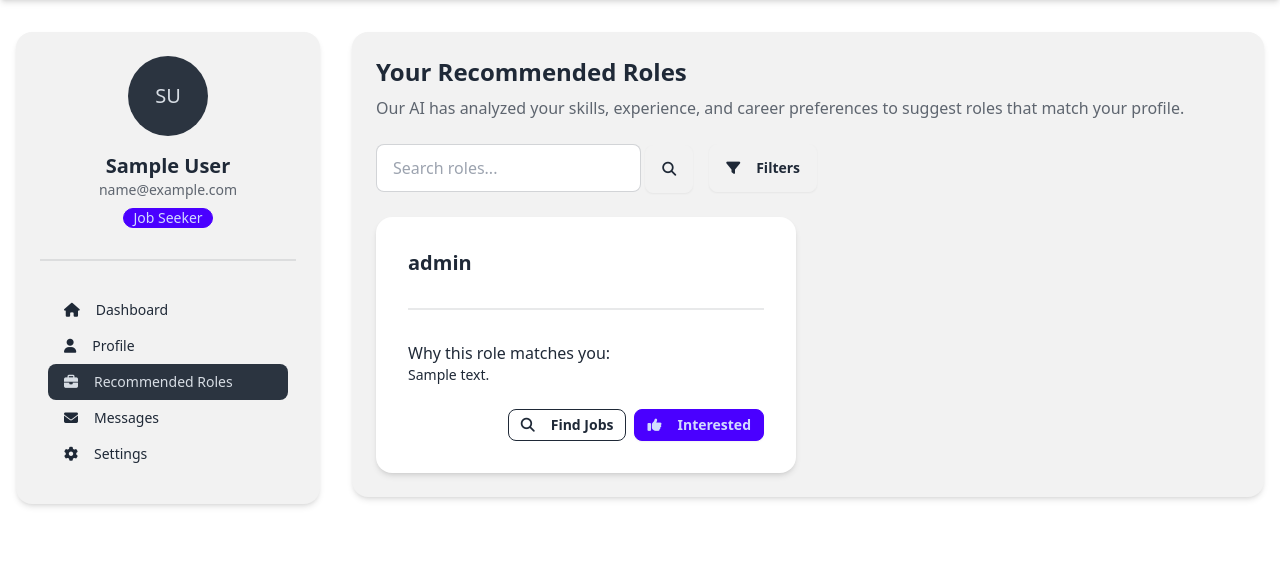
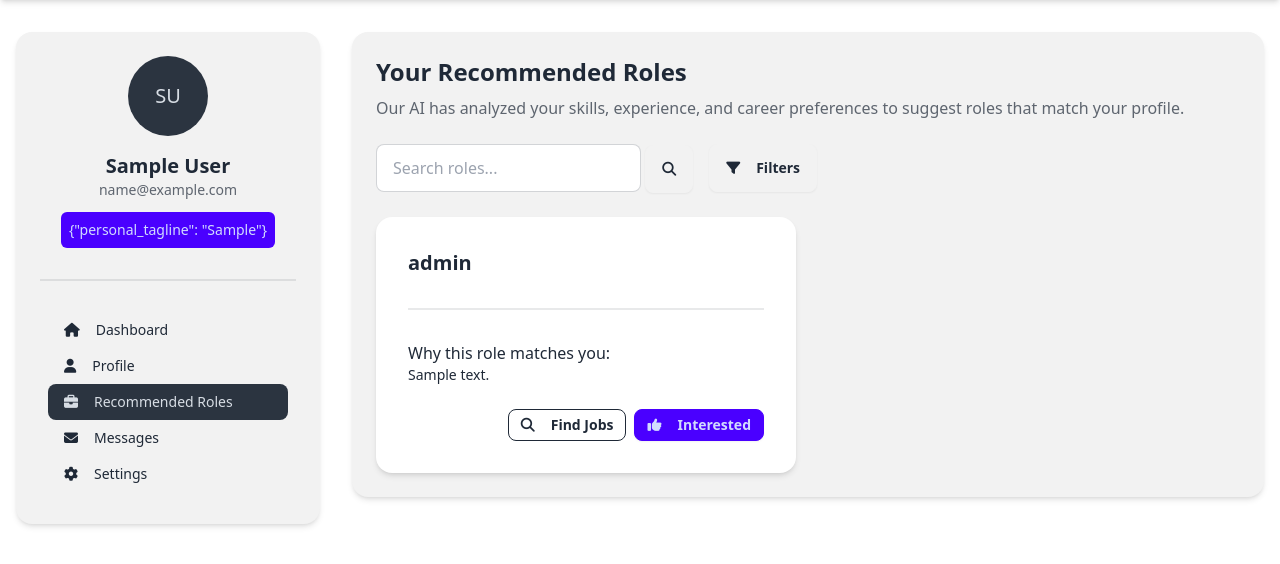
Before and after one commit to btfranklin/hiredar-saas-archive, a Django app: page /job-seekers/recommendations/ in a window 1280 px wide. Shown: the part 64-628 px from the top of the page. Run offline with Django 5.2, Linux system fonts and the light colour scheme; a user stored in the database is signed in; tables that the repository leaves empty hold one stand-in row (values such as "Sample post"); some libraries are stand-ins or nearby versions.

Commit message:
Add API endpoint for personal tagline retrieval and update sidebar component
- Introduced `PersonalTaglineView` to handle requests for job seekers' personal taglines, including comprehensive error handling for user type and profile existence.
- Updated the sidebar template to dynamically fetch and display the personal tagline using HTMX, enhancing user experience with real-time updates.

```diff
--- a/apps/job_seekers/templates/job_seekers/components/sidebar.html
+++ b/apps/job_seekers/templates/job_seekers/components/sidebar.html
@@ -14,7 +14,17 @@
 
             <h1 class="text-xl font-bold">{{ user.get_full_name }}</h1>
             <p class="text-sm text-base-content/70">{{ user.email }}</p>
-            <div class="badge badge-primary mt-2">Job Seeker</div>
+            <div id="tagline-container" class="bg-primary text-primary-content p-2 rounded-md mt-3 text-sm max-w-full text-center">
+                <div
+                    hx-get="{% url 'job_seekers:api_personal_tagline' %}"
+                    hx-trigger="load, every 5s"
+                    hx-swap="innerHTML"
+                    hx-target="this"
+                    hx-indicator="#tagline-spinner">
+                    <span id="tagline-spinner" class="loading loading-spinner loading-xs mr-1"></span>
+                    <span>Job Seeker</span>
+                </div>
+            </div>
         </div>
 
         <div class="divider"></div>
@@ -38,3 +48,14 @@
         </ul>
     </div>
 </div>
+
+<!-- Script to handle stop polling event -->
+<script>
+    document.body.addEventListener('stopPolling', function(evt) {
+        const target = document.querySelector(evt.detail.target + ' [hx-trigger]');
+        if (target) {
+            // Remove the polling trigger
+            target.removeAttribute('hx-trigger');
+        }
+    });
+</script>
--- a/apps/job_seekers/urls.py
+++ b/apps/job_seekers/urls.py
@@ -3,6 +3,7 @@
 from django.urls import path
 from django.urls.resolvers import URLPattern
 
+from apps.job_seekers.views.api_views import PersonalTaglineView
 from apps.job_seekers.views.dashboard_views import (
     DashboardView,
     RoleRecommendationsView,
@@ -34,4 +35,10 @@ urlpatterns: list[URLPattern] = [
         ResumeProcessingTaskProgressView.as_view(),
         name="task_status",
     ),
+    # API endpoints
+    path(
+        "api/personal-tagline/",
+        PersonalTaglineView.as_view(),
+        name="api_personal_tagline",
+    ),
 ]
--- /dev/null
+++ b/apps/job_seekers/views/api_views.py
@@ -0,0 +1,70 @@
+"""API views for job seekers."""
+
+import json
+import logging
+from typing import Any, cast
+
+from django.contrib.auth.mixins import LoginRequiredMixin
+from django.http import HttpRequest, HttpResponse, JsonResponse
+from django.views import View
+
+from apps.authentication.types import AuthenticatedUser
+
+# Setup logging
+logger = logging.getLogger(__name__)
+
+
+class PersonalTaglineView(LoginRequiredMixin, View):
+    """API view to retrieve the personal tagline for a job seeker."""
+
+    def get(self, request: HttpRequest) -> HttpResponse:
+        """
+        Get the personal tagline for the authenticated job seeker.
+
+        Returns:
+            HttpResponse: Either HTML for HTMX requests or JSON for API requests
+        """
+        user = cast(AuthenticatedUser, request.user)
+
+        # Ensure user is a job seeker
+        if user.user_type != "job_seeker":
+            return JsonResponse({"error": "User is not a job seeker"}, status=403)
+
+        # Get the job seeker's profile
+        if not hasattr(user, "job_seeker_profile"):
+            return JsonResponse({"error": "Job seeker profile not found"}, status=404)
+
+        profile = user.job_seeker_profile
+
+        # Safely get the personal tagline
+        tagline = getattr(profile, "personal_tagline", "") or ""
+
+        # Check if request came from HTMX
+        is_htmx = "HX-Request" in request.headers
+
+        # If tagline is available and this is an HTMX request, return HTML
+        if is_htmx:
+            if tagline:
+                # Return the tagline without the spinner for HTMX
+                html = f"<span>{tagline}</span>"
+
+                # Stop further polling by adding HX-Reswap header
+                response = HttpResponse(html)
+                response.headers["HX-Reswap"] = "innerHTML"
+                response.headers["HX-Trigger"] = "taglineLoaded"
+
+                # Add a special header to stop the polling
+                response.headers["HX-Trigger-After-Swap"] = (
+                    '{"stopPolling": {"target": "#tagline-container"}}'
+                )
+                return response
+            else:
+                # Return the original content with spinner for HTMX
+                html = """
+                <span id="tagline-spinner" class="loading loading-spinner loading-xs mr-1"></span>
+                <span>Job Seeker</span>
+                """
+                return HttpResponse(html)
+
+        # For regular API requests, return JSON
+        return JsonResponse({"personal_tagline": tagline})
```
